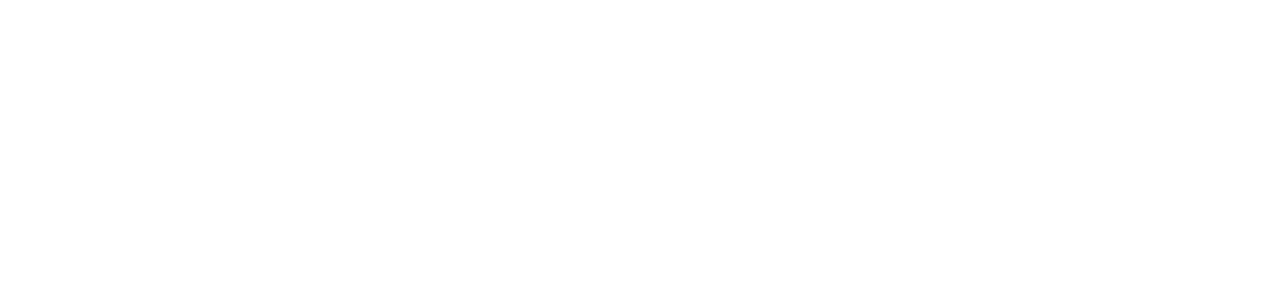
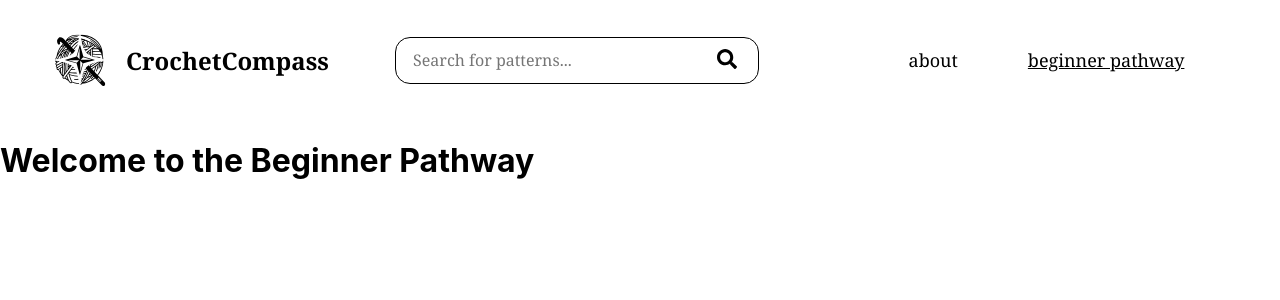
Before and after one commit to ellasyoung/crochet-compass, a React (Create React App) app in the folder client/: page /beginner-pathway in a window 1280 px wide. Before the commit this address had no page. Shown: the top 300 px of the page. Built offline with nearby package versions, Linux system fonts and the light colour scheme.

Commit message:
More navbar styling

```diff
--- a/client/src/App.js
+++ b/client/src/App.js
@@ -16,7 +16,7 @@
             <Routes>
                 <Route path="/" element={<Home />} />
                 <Route path="/about" element={<About />} />
-                <Route path="/events" element={<BeginnerPathway />} />
+                <Route path="/beginner-pathway" element={<BeginnerPathway />} />
             </Routes>
         </Router>
     );
--- a/client/src/components/Navbar/NavbarElements.js
+++ b/client/src/components/Navbar/NavbarElements.js
@@ -27,7 +27,7 @@
         text-decoration: underline;
     }
     &:hover {
-        color: #fdb0c0;
+        font-style: italic;
         text-decoration: underline;
     }
     @media screen and (max-width: 768px) {
@@ -49,7 +49,7 @@
     height: 100%;
     cursor: pointer;
     &:hover {
-        color: #fdb0c0;
+        font-style: italic;
         text-decoration: underline;
     }
     @media screen and (max-width: 768px) {
--- a/client/src/components/Navbar/index.js
+++ b/client/src/components/Navbar/index.js
@@ -28,7 +28,7 @@
                     <NavLink to="/about" onClick={toggleMenu}>
                         about
                     </NavLink>
-                    <NavLink to="/events" onClick={toggleMenu}>
+                    <NavLink to="/beginner-pathway" onClick={toggleMenu}>
                         beginner pathway
                     </NavLink>
                 </NavMenu>
--- a/client/src/components/NavbarSearch/NavbarSearchElements.js
+++ b/client/src/components/NavbarSearch/NavbarSearchElements.js
@@ -27,7 +27,7 @@
         text-decoration: underline;
     }
     &:hover {
-        color: #fdb0c0;
+        font-style: italic;
         text-decoration: underline;
     }
     @media screen and (max-width: 768px) {
@@ -49,7 +49,7 @@
     height: 100%;
     cursor: pointer;
     &:hover {
-        color: #fdb0c0;
+        font-style: italic;
         text-decoration: underline;
     }
     @media screen and (max-width: 768px) {
--- a/client/src/components/NavbarSearch/index.js
+++ b/client/src/components/NavbarSearch/index.js
@@ -30,7 +30,7 @@
                     <NavLink to="/about" onClick={toggleMenu}>
                         about
                     </NavLink>
-                    <NavLink to="/events" onClick={toggleMenu}>
+                    <NavLink to="/beginner-pathway" onClick={toggleMenu}>
                         beginner pathway
                     </NavLink>
                 </NavMenu>
```
